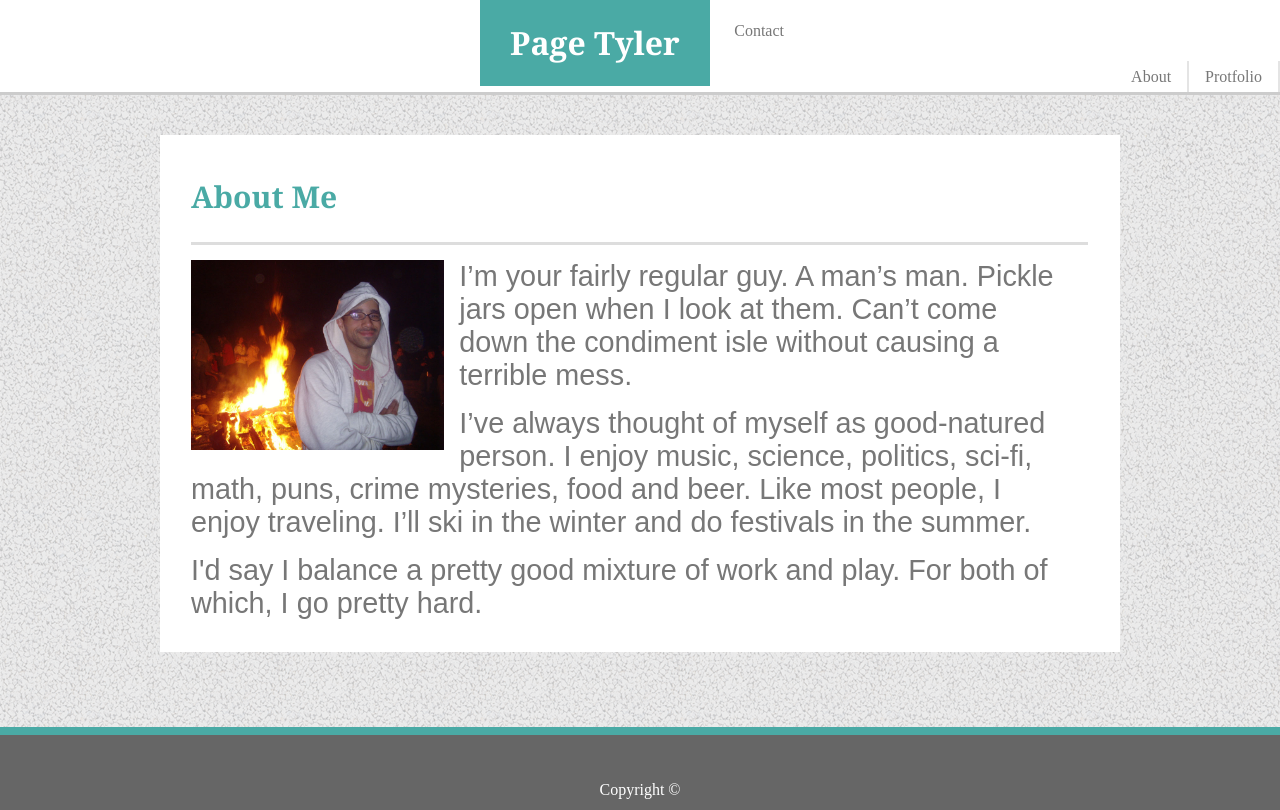
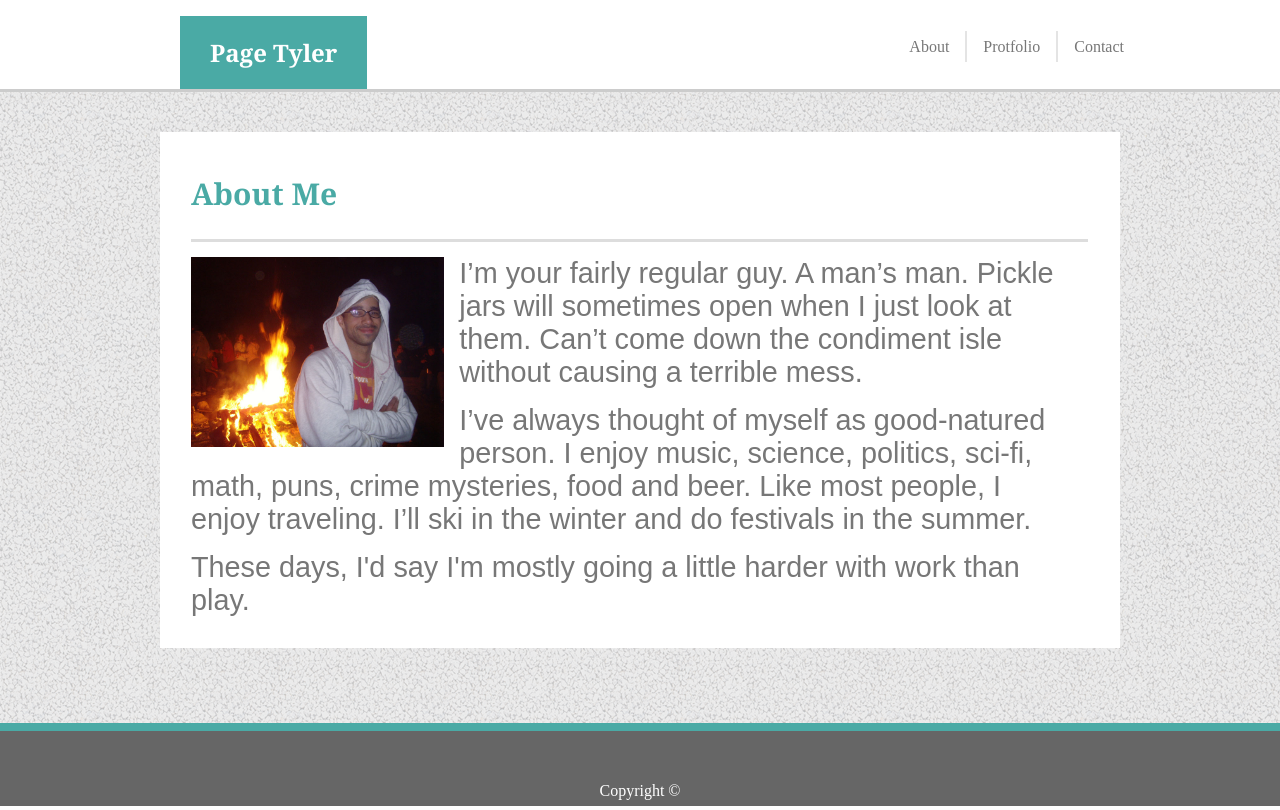
Before and after one commit to drthisguy/01-Portfolio-Custom-CSS, a plain HTML site: page index.html in a window 1280 px wide. Drawn offline with Linux system fonts and the light colour scheme.

Commit message:
Semantic tags, more clean up

```diff
--- a/assets/css/style.css
+++ b/assets/css/style.css
@@ -12,7 +12,6 @@
     width: 100%;
     background-color: white;
     border-bottom: 3px solid  #cccccc;
-    flex-shrink: 0; /*for the flex container*/
   }
 
   li.link, li.contact {
@@ -23,14 +22,7 @@
   }
 
   li.contact {
-    margin-right: 480px;
-  }
-
-  li.contact a {
-    display: block;
-    color: #777777;
-    text-decoration: none;
-    padding: 15px 16px;
+    margin-right: calc(calc(100% - 960px)/2); /*for screen resizes*/
   }
 
   li.link a {
@@ -41,10 +33,17 @@
       border-right: 2px solid  rgba(119,119,119, 0.2); /*opacity would fade text*/
   }
 
+  li.contact a {
+    display: block;
+    color: #777777;
+    text-decoration: none;
+    padding: 15px 16px;
+  }
+
   li.name {
       float: left;
       list-style-type: none;
-      margin-left: 480px;
+      margin-left: calc(calc(100% - 960px)/2); /*fix for screen resizes*/
       background-color: #4aaaa5;
       color: white;
       padding-right: 30px;
@@ -63,7 +62,7 @@
     text-align: center;
 }
 
-  .card {
+.container {
     transition: 0.3s;
     width: 960px;
     display: inline-block;
@@ -73,10 +72,10 @@
     margin-top: 40px;
   }
 
-  .container {
-      width: 95%;
-      height: auto;
-      padding: 16px;
+  .card {
+    width: 95%;
+    height: auto;
+    padding: 16px;
   }
 
   .undrln {
@@ -93,14 +92,14 @@
   }
 
   /* index.html */
-  img#avatar {
+  #avatar {
       height: 190px;
       width: auto;
       margin: 15px;
       float: left;
   }
 
-  p.bio {
+  .bio {
       font-size: 180%;
       text-align: left;
       color: #777777;
@@ -162,6 +161,8 @@
       border-top: 8px solid #4aaaa5;
       flex-shrink: 0; /*for the flex container*/
   }
+
   .copy {
-      padding-top: 30px;
+    position: relative;
+    top: 35px;
   }
--- a/index.html
+++ b/index.html
@@ -8,8 +8,8 @@
 </head>
 
 <body>
-
-    <ul class="navbar">
+<nav class="navbar">
+    <ul>
 
         <li class="name">
             <h1>Page Tyler</h1>
@@ -19,27 +19,26 @@
         <li class="link"><a href="protfolio.html">Protfolio</a></li>
         <li class="link"><a href="">About</a></li>
     </ul>
+</nav>
 
     <div class="flex-container">
 
-        <div class="card">
-            <div class="container">
+        <section class="container">
+            <div class="card">
                 <div class="undrln">
                     <h2 id="incard">About Me</h2>
                 </div>
 
                 <img id="avatar" src="assets/images/avatar.jpg" alt="Avatar">
                 <p class="bio">
-                    I’m your fairly regular guy. A man’s man. Pickle jars open when I look at them. Can’t come down the
+                    I’m your fairly regular guy. A man’s man. Pickle jars will sometimes open when I just look at them. Can’t come down the
                     condiment isle without causing a terrible mess.</p>
                 <p class="bio"> I’ve always thought of myself as good-natured person. I enjoy music, science, politics,
                     sci-fi, math, puns, crime mysteries, food and beer. Like most people, I enjoy traveling. I’ll ski in
                     the winter and do festivals in the summer.</p>
-                <p class="bio"> I'd say I balance a pretty good mixture of work and play. For both of which, I go pretty
-                    hard. </p>
-                </p>
+                <p class="bio"> These days, I'd say I'm mostly going a little harder with work than play. </p>
             </div>
-        </div>
+        </section>
 
     </div>
 
```
Also changed, not shown: contact.html (+3 -3 lines), protfolio.html (+3 -3 lines).
